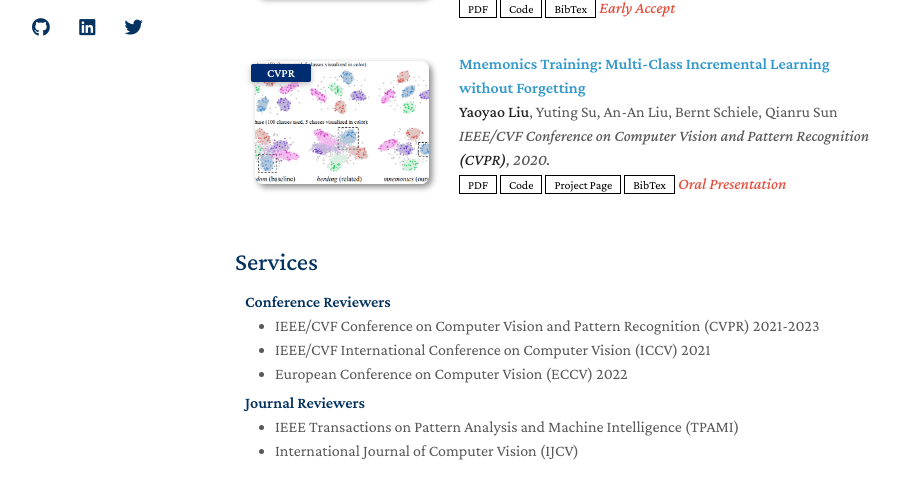
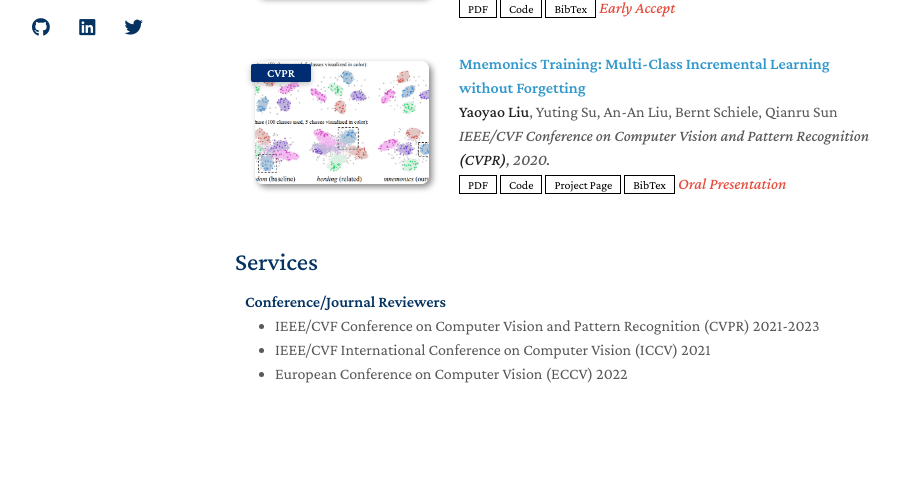
Before and after one commit to SayantonDibbo/SayantonDibbo.github.io, a Jekyll site: the page built from index.md, in a window 1280 px wide and 900 px high, scrolled down 1120 px, cut to the strip 343-842 px from the top of the window. Shown: the whole strip, without its empty margins (235-1135 px from the left). Built offline with Jekyll 4.4.1, drawn with Linux system fonts in a browser that asks for light colours; nearby versions of some CDN libraries; a style sheet for code colours, icons or effects is not loaded; our own code applies the rules of GitHub Pages for plain Markdown files; after the commit the page ends 1928 px from its top, so only the background shows below that.

Commit message:
Update services.md

```diff
--- a/_includes/services.md
+++ b/_includes/services.md
@@ -1,16 +1,9 @@
 ## Services
 
-<h4 style="margin:0 10px 0;">Conference Reviewers</h4>
+<h4 style="margin:0 10px 0;">Conference/Journal Reviewers</h4>
 
 <ul style="margin:0 0 5px;">
   <li><a href="http://cvpr2023.thecvf.com/"><autocolor>IEEE/CVF Conference on Computer Vision and Pattern Recognition (CVPR) 2021-2023</autocolor></a></li>
   <li><a href="http://iccv2021.thecvf.com/"><autocolor>IEEE/CVF International Conference on Computer Vision (ICCV) 2021</autocolor></a></li>
   <li><a href="https://eccv2022.ecva.net/"><autocolor>European Conference on Computer Vision (ECCV) 2022</autocolor></a></li>
 </ul>
-
-<h4 style="margin:0 10px 0;">Journal Reviewers</h4>
-
-<ul style="margin:0 0 20px;">
-  <li><a href="https://www.computer.org/csdl/journal/tp"><autocolor>IEEE Transactions on Pattern Analysis and Machine Intelligence (TPAMI)</autocolor></a></li>
-  <li><a href="https://www.springer.com/journal/11263"><autocolor>International Journal of Computer Vision (IJCV)</autocolor></a></li>
-</ul>
```
